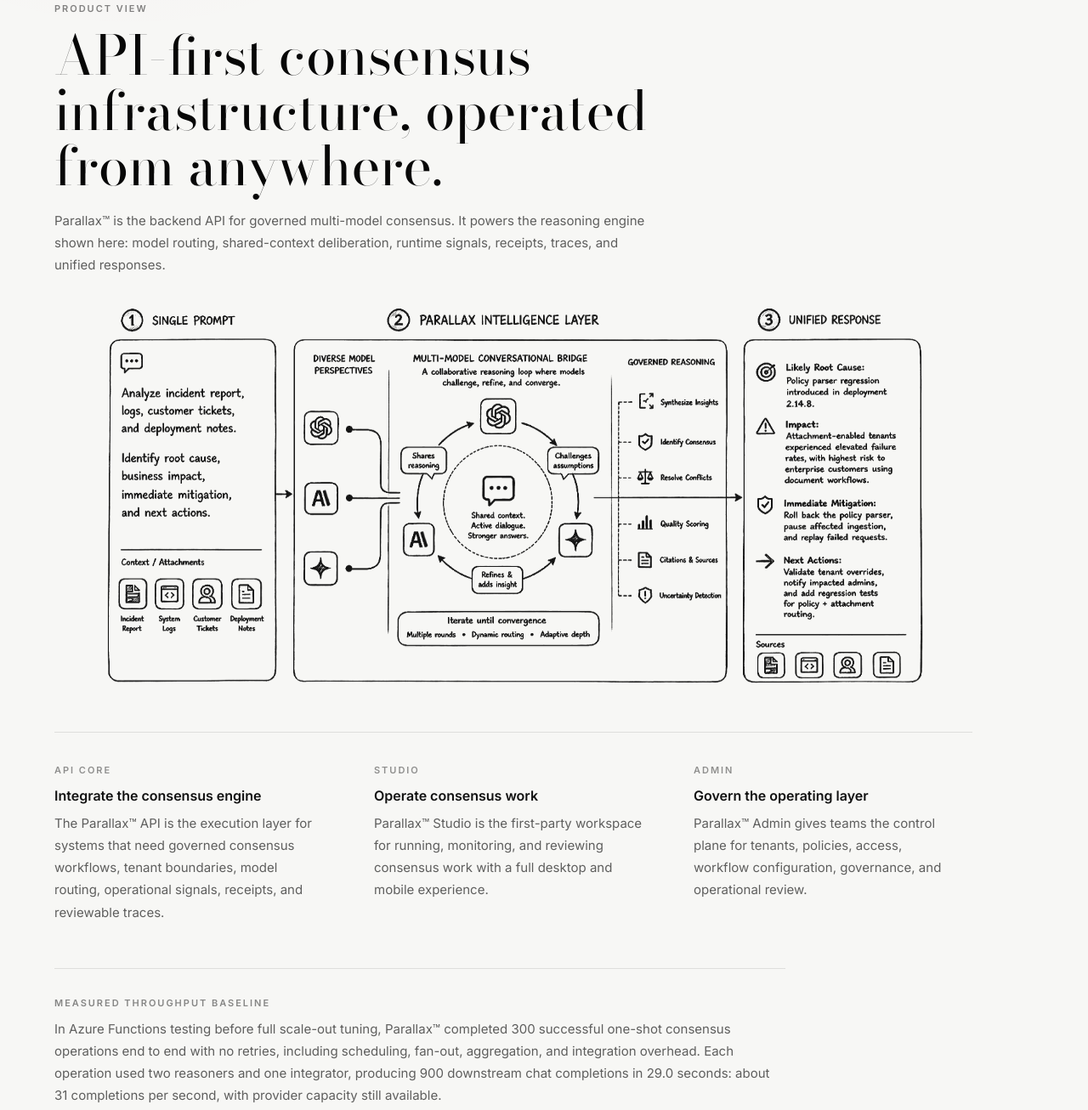
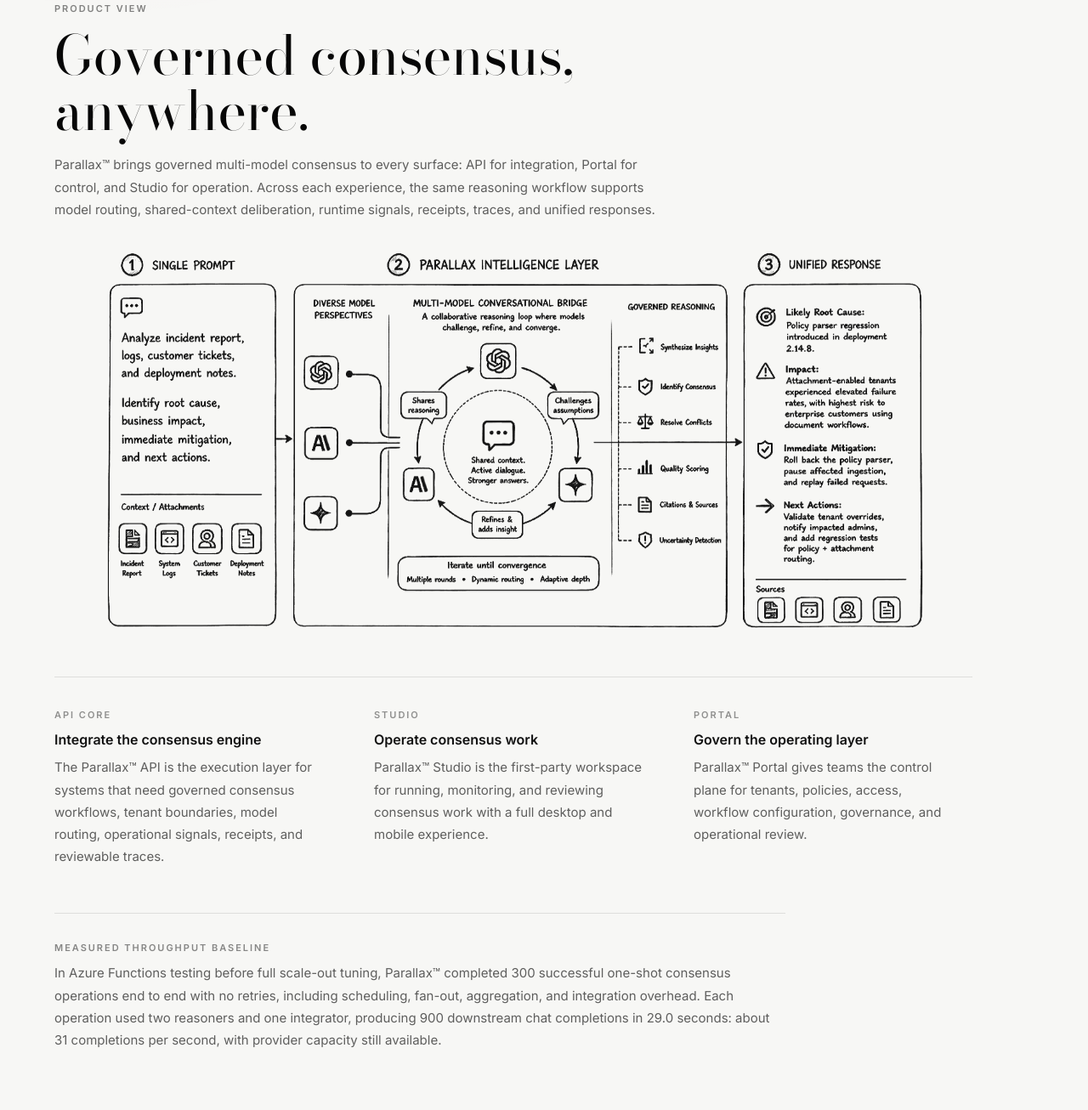
Before and after one commit to pretlow-stevenson/K.Means, a plain HTML site: page parallax.html in a window 1280 px wide. Shown: the part 1026-2332 px from the top of the page at 85% size. Drawn offline with nearby package versions, Linux system fonts and the light colour scheme.

Commit message:
Refine Parallax product surface copy

```diff
--- a/parallax.html
+++ b/parallax.html
@@ -69,10 +69,11 @@
     <section class="section parallax-intelligence-section" aria-labelledby="parallax-intelligence-title">
       <div class="section-heading">
         <p class="eyebrow">Product View</p>
-        <h2 id="parallax-intelligence-title">API-first consensus infrastructure, operated from anywhere.</h2>
+        <h2 id="parallax-intelligence-title">Governed consensus, anywhere.</h2>
         <p class="section-intro">
-          Parallax™ is the backend API for governed multi-model consensus. It powers the reasoning engine shown here:
-          model routing, shared-context deliberation, runtime signals, receipts, traces, and unified responses.
+          Parallax™ brings governed multi-model consensus to every surface: API for integration, Portal for control, and
+          Studio for operation. Across each experience, the same reasoning workflow supports model routing, shared-context
+          deliberation, runtime signals, receipts, traces, and unified responses.
         </p>
       </div>
       <div class="parallax-intelligence-preview">
@@ -99,10 +100,10 @@
           </p>
         </article>
         <article>
-          <span>Admin</span>
+          <span>Portal</span>
           <h3>Govern the operating layer</h3>
           <p>
-            Parallax™ Admin gives teams the control plane for tenants, policies, access, workflow configuration, governance,
+            Parallax™ Portal gives teams the control plane for tenants, policies, access, workflow configuration, governance,
             and operational review.
           </p>
         </article>
@@ -116,9 +117,6 @@
           31 completions per second, with provider capacity still available.
         </p>
       </div>
-      <p class="parallax-pocket-line">
-        The same consensus engine can be integrated by API, governed by Admin, and operated from Studio, even from your pocket.
-      </p>
     </section>
 
     <section class="section split-section" aria-labelledby="cloud-title">
```
